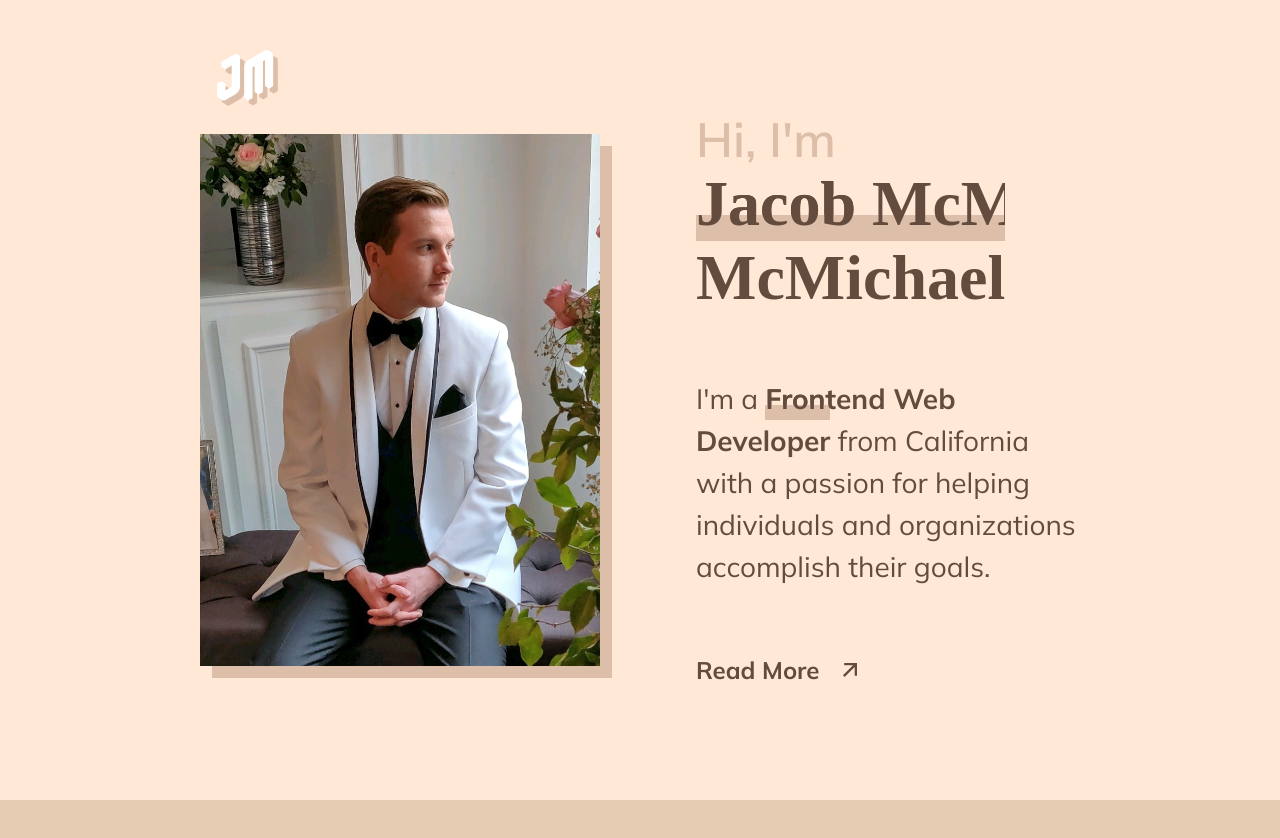
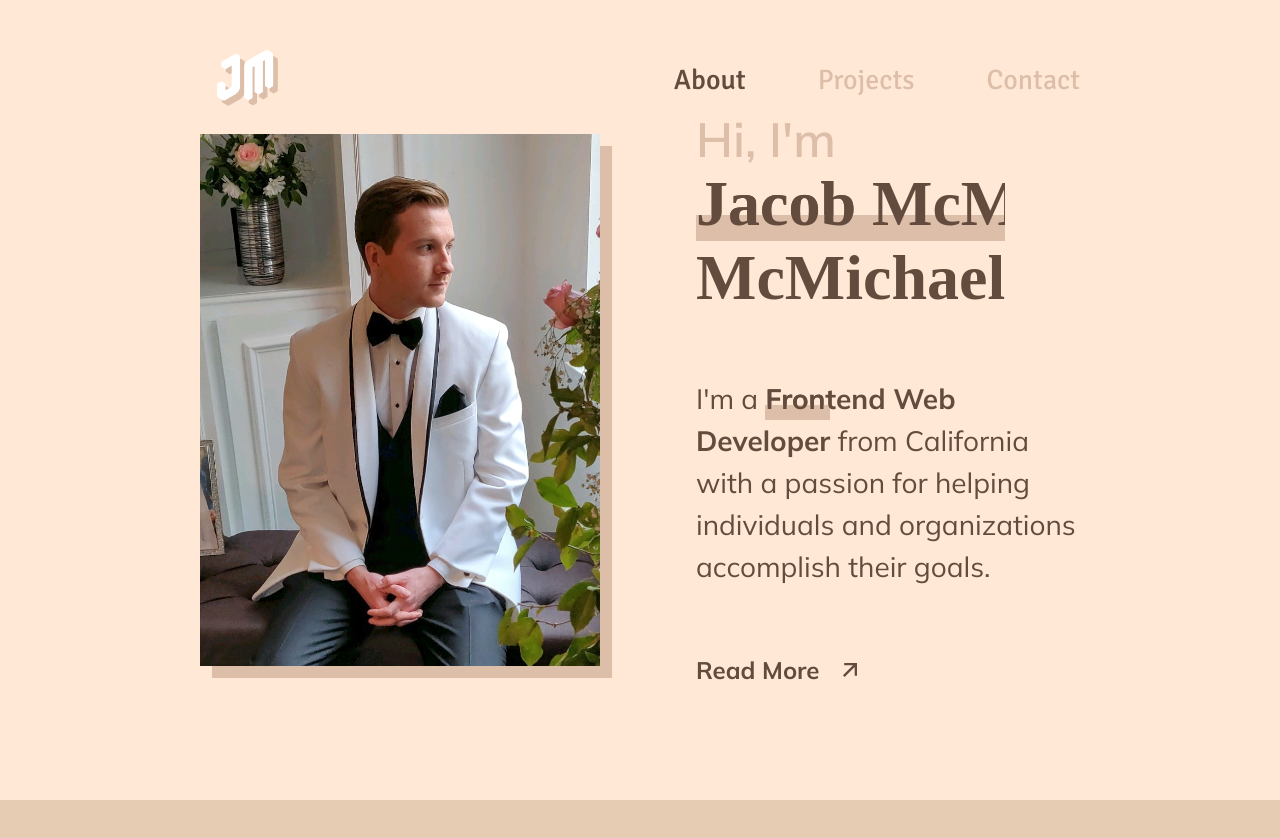
Before and after one commit to jamcmich/jamcmich.github.io, a Vue app: page / in a window 1280 px wide. Shown: the top 838 px of the page. Built offline with nearby package versions, Linux system fonts and the light colour scheme; a web font is replaced by a local one.

Commit message:
Update to navbar...
- Add methods to toggle the currently visible section on render
- Create a more efficient way to render the list nodes in the navbar

- TODO: Figure out why SCSS mixins aren't applying to dynamically rendered html

Signed-off-by: Jacob McMichael <jacobmcmichael@gmail.com>

```diff
--- a/src/components/Navbar.vue
+++ b/src/components/Navbar.vue
@@ -5,26 +5,14 @@
       <LogoForeground class="__logo" :class="{'__alternative-logo': this.activeSection % 2}" />
     </a>
 
-    <!--    <ul class="__nav-links">-->
-    <!--      <li class="__link __active"-->
-    <!--          @click="scrollToSection($event.target.dataset.id)"-->
-    <!--          data-text="About"-->
-    <!--          data-id=0>-->
-    <!--        About-->
-    <!--      </li>-->
-    <!--      <li class="__link"-->
-    <!--          @click="scrollToSection($event.target.dataset.id)"-->
-    <!--          data-text="Projects"-->
-    <!--          data-id=1>-->
-    <!--        Projects-->
-    <!--      </li>-->
-    <!--      <li class="__link"-->
-    <!--          @click="scrollToSection($event.target.dataset.id)"-->
-    <!--          data-text="Contact"-->
-    <!--          data-id=2>-->
-    <!--        Contact-->
-    <!--      </li>-->
-    <!--    </ul>-->
+    <ul class="__nav-links">
+      <li v-for="(item, index) in listItems"
+          :class="'__link'"
+          :key="item.id"
+          @click="scrollToSection(this.sections[index]); toggleActiveLink(index)">
+        {{ item.textContent }}
+      </li>
+    </ul>
   </nav>
 </template>
 
@@ -40,7 +28,12 @@ export default {
   },
   data() {
     return {
-      windowHeight: window.innerHeight,
+      listItems: [
+        { textContent: "About" },
+        { textContent: "Projects" },
+        { textContent: "Contact" },
+      ],
+      sections: [],
       activeSection: 0,
       activeClass: String,
     };
@@ -49,8 +42,22 @@ export default {
     this.debounceTimer = 0;
     this.sections = document.getElementsByTagName("section");
 
+    /* Check which section is visible and update the `activeSection` and active link properties */
+    for (let i = 0; i < this.sections.length; i++) {
+      if (this.isElementInViewport(this.sections[i])) {
+        this.activeSection = i;
+        this.toggleActiveLink(i);
+      }
+    }
+
     /* the `{ passive: false }` argument prevents scrolling while allowing us to read inputs */
     window.addEventListener("wheel", this.handleScroll, { passive: false });
+  },
+  watch: {
+    /* If `activeSection` updates, toggle the corresponding navigation link styles */
+    activeSection(newValue, oldValue) {
+      if (newValue !== oldValue) this.toggleActiveLink(this.activeSection);
+    },
   },
   methods: {
     debounce(callback, time) {
@@ -104,6 +111,17 @@ export default {
           rect.bottom <= (window.innerHeight || document.documentElement.clientHeight) &&
           rect.right <= (window.innerWidth || document.documentElement.clientWidth)
       );
+    },
+    /* Toggle the active navigation link styles */
+    toggleActiveLink(index) {
+      console.log(index);
+      let elements = document.getElementsByClassName("__link");
+
+      for (let i = 0; i < elements.length; i++) {
+        i === index
+            ? elements[i].classList.add("__active")
+            : elements[i].classList.remove("__active");
+      }
     },
   },
   unmounted() {
```
